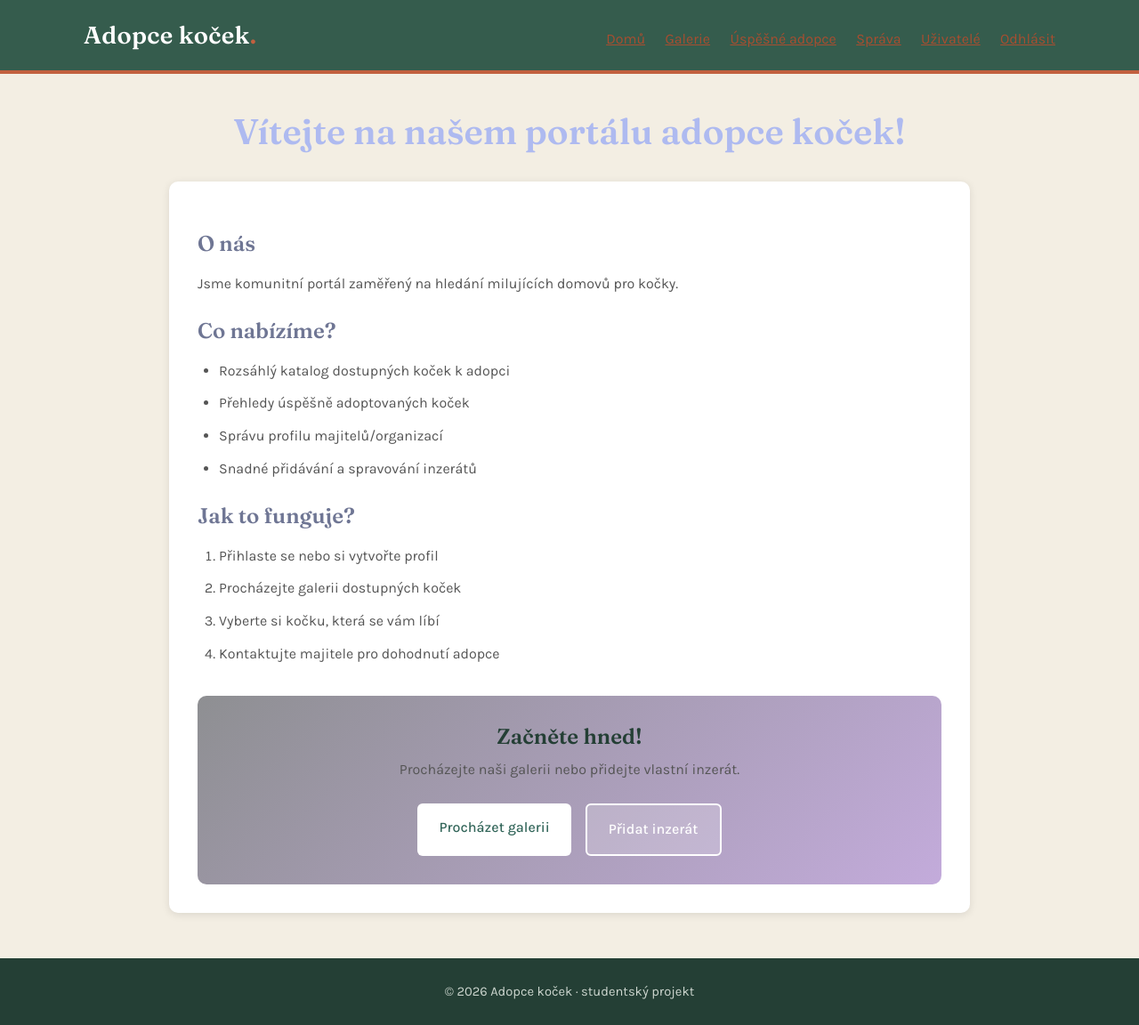
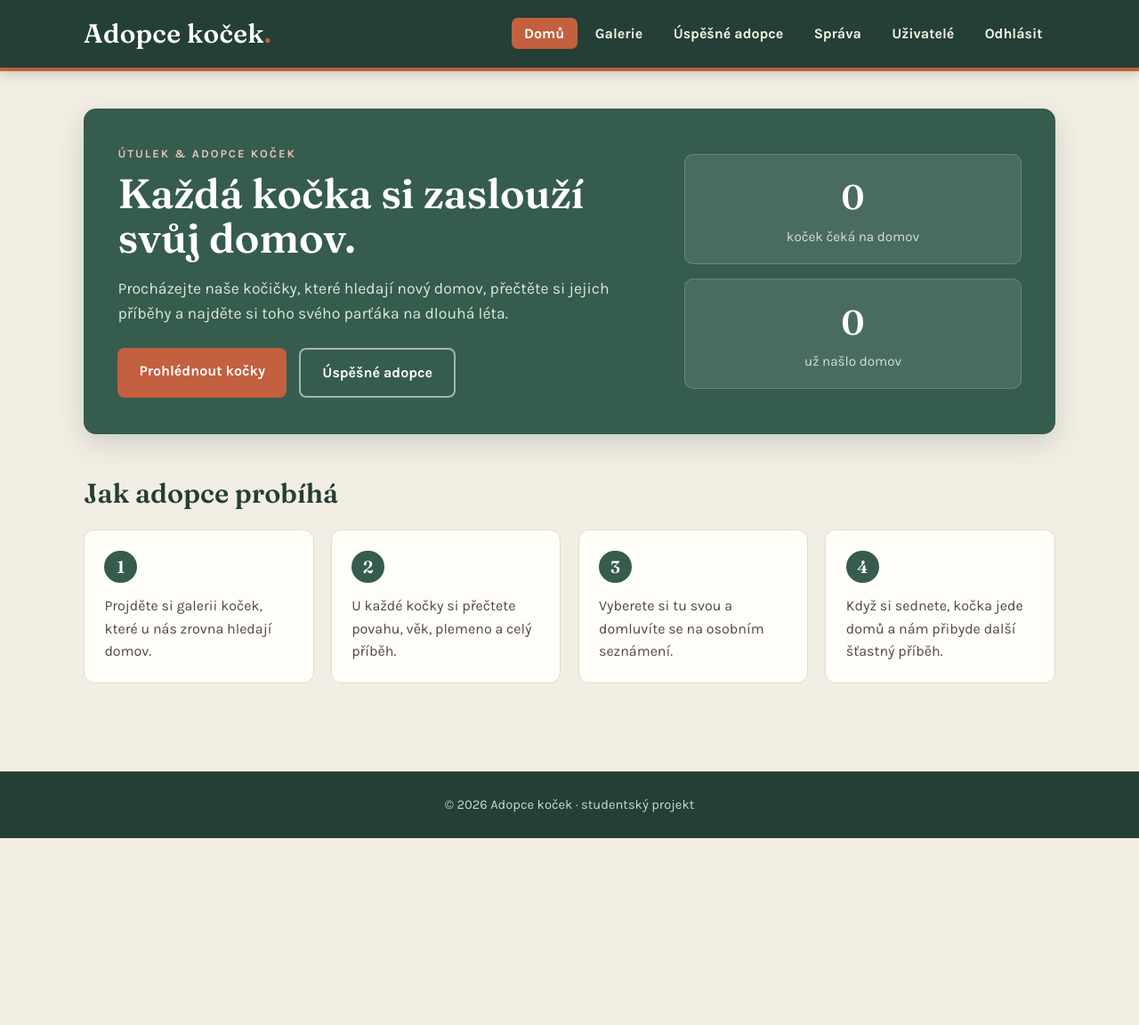
Before and after one commit to Veka741/WebProjekt3, a CodeIgniter 4 app: the page made by app/Views/home.php in a window 1280 px wide. Shown: the whole page at 89% size. After the commit the page ends 942 px from the top, so only its background shows below. Run offline with PHP 8.4 and a stand-in for CodeIgniter, Linux system fonts and the light colour scheme; the template is opened without the code that fills it, so the values that code supplies are empty; some libraries are stand-ins or nearby versions.

Commit message:
Improve navbar contrast and build a proper homepage
- Rework the navbar: solid deep-green sticky header, high-contrast cream
  links with a terracotta active pill (the nav-link class was never
  applied by anchor(), so links fell back to the global link colour).
- Turn the plain "about" homepage into a landing page: hero with stats,
  a row of available cats pulled from the DB, and a "how it works" section.

Co-Authored-By: Claude Opus 4.8 <noreply@anthropic.com>

```diff
--- a/app/Views/home.php
+++ b/app/Views/home.php
@@ -1,149 +1,152 @@
 <?= $this->extend('layout') ?>
 
 <?= $this->section('content') ?>
-<div class="about-section">
-    <h1>Vítejte na našem portálu adopce koček!</h1>
 
-    <div class="about-content">
-        <h2>O nás</h2>
-        <p>
-            Jsme komunitní portál zaměřený na hledání milujících domovů pro kočky.
-
-        </p>
-
-        <h2>Co nabízíme?</h2>
-        <ul>
-            <li>Rozsáhlý katalog dostupných koček k adopci</li>
-            <li>Přehledy úspěšně adoptovaných koček</li>
-            <li>Správu profilu majitelů/organizací</li>
-            <li>Snadné přidávání a spravování inzerátů</li>
-        </ul>
-
-        <h2>Jak to funguje?</h2>
-        <ol>
-            <li>Přihlaste se nebo si vytvořte profil</li>
-            <li>Procházejte  galerii dostupných koček</li>
-            <li>Vyberte si kočku, která se vám líbí</li>
-            <li>Kontaktujte majitele pro dohodnutí adopce</li>
-
-        </ol>
-
-        <div class="cta-box">
-            <h3>Začněte hned!</h3>
-            <p>Procházejte naši galerii nebo přidejte vlastní inzerát.</p>
-            <div class="cta-buttons">
-                <a href="/gallery" class="btn btn-primary"> Procházet galerii</a>
-                <a href="/manage/add" class="btn btn-secondary">Přidat inzerát</a>
-            </div>
+<section class="hero">
+    <div class="hero-text">
+        <p class="eyebrow">Útulek &amp; adopce koček</p>
+        <h1>Každá kočka si zaslouží<br>svůj domov.</h1>
+        <p class="lead">Procházejte naše kočičky, které hledají nový domov, přečtěte si jejich příběhy a najděte si toho svého parťáka na dlouhá léta.</p>
+        <div class="hero-actions">
+            <a href="/gallery" class="btn btn-fill">Prohlédnout kočky</a>
+            <a href="/success" class="btn btn-ghost">Úspěšné adopce</a>
         </div>
     </div>
-</div>
+    <div class="hero-stats">
+        <div class="stat">
+            <span class="num"><?= (int) ($counts['available'] ?? 0) ?></span>
+            <span class="lbl">koček čeká na domov</span>
+        </div>
+        <div class="stat">
+            <span class="num"><?= (int) ($counts['adopted'] ?? 0) ?></span>
+            <span class="lbl">už našlo domov</span>
+        </div>
+    </div>
+</section>
+
+<?php if (!empty($featured)): ?>
+<section class="block">
+    <div class="block-head">
+        <h2>Kočky k adopci</h2>
+        <a href="/gallery" class="more">Zobrazit všechny &rarr;</a>
+    </div>
+    <div class="cards">
+        <?php foreach ($featured as $cat): ?>
+            <article class="card">
+                <div class="card-img">
+                    <?php if (!empty($cat['photo'])): ?>
+                        <img src="<?= base_url('images/' . $cat['photo']) ?>" alt="<?= esc($cat['name']) ?>"
+                             onerror="this.parentNode.classList.add('noimg');this.remove();">
+                    <?php endif; ?>
+                </div>
+                <div class="card-body">
+                    <h3><?= esc($cat['name']) ?></h3>
+                    <p class="meta"><?= esc($cat['breed'] ?: 'Neznámé plemeno') ?> &middot; <?= (int) $cat['age'] ?> let &middot; <?= $cat['gender'] === 'male' ? 'kluk' : 'holka' ?></p>
+                    <?php if (!empty($cat['description'])): ?>
+                        <p class="desc"><?= esc(mb_substr($cat['description'], 0, 110)) ?>…</p>
+                    <?php endif; ?>
+                    <a href="/gallery/detail/<?= $cat['id'] ?>" class="card-link">Více o kočce &rarr;</a>
+                </div>
+            </article>
+        <?php endforeach; ?>
+    </div>
+</section>
+<?php endif; ?>
+
+<section class="block">
+    <h2>Jak adopce probíhá</h2>
+    <div class="steps">
+        <div class="step"><span class="step-no">1</span><p>Projděte si galerii koček, které u nás zrovna hledají domov.</p></div>
+        <div class="step"><span class="step-no">2</span><p>U každé kočky si přečtete povahu, věk, plemeno a celý příběh.</p></div>
+        <div class="step"><span class="step-no">3</span><p>Vyberete si tu svou a domluvíte se na osobním seznámení.</p></div>
+        <div class="step"><span class="step-no">4</span><p>Když si sednete, kočka jede domů a nám přibyde další šťastný příběh.</p></div>
+    </div>
+</section>
 
 <style>
-    .about-section {
-        max-width: 900px;
-        margin: 0 auto;
+    /* ---- Hero ---- */
+    .hero {
+        display: grid;
+        grid-template-columns: 1.6fr 1fr;
+        gap: 2rem;
+        align-items: center;
+        background: var(--green);
+        color: #f4efe4;
+        border-radius: 14px;
+        padding: 2.6rem 2.4rem;
+        margin-bottom: 3rem;
+        box-shadow: 0 10px 30px rgba(36,63,53,.18);
     }
+    .hero .eyebrow {
+        text-transform: uppercase; letter-spacing: 2px; font-size: .8rem;
+        color: #e7c3b4; font-weight: 700; margin-bottom: .6rem;
+    }
+    .hero h1 { color: #fff; font-size: 2.9rem; line-height: 1.08; margin-bottom: 1rem; }
+    .hero .lead { color: #dfe7df; font-size: 1.1rem; max-width: 36rem; margin-bottom: 1.6rem; }
+    .hero-actions { display: flex; gap: .9rem; flex-wrap: wrap; }
+    .btn {
+        display: inline-block; padding: .8rem 1.5rem; border-radius: 8px;
+        font-weight: 700; text-decoration: none; font-size: 1rem; transition: transform .12s, background-color .15s;
+    }
+    .btn-fill { background: var(--terra); color: #fff; }
+    .btn-fill:hover { background: var(--terra-dark); transform: translateY(-2px); }
+    .btn-ghost { background: transparent; color: #fff; border: 2px solid rgba(255,255,255,.55); }
+    .btn-ghost:hover { border-color: #fff; transform: translateY(-2px); }
 
-    .about-section h1 {
-        color: #aebaf0ff;
-        margin-bottom: 2rem;
-        font-size: 2.5rem;
-        text-align: center;
+    .hero-stats { display: flex; flex-direction: column; gap: 1rem; }
+    .hero-stats .stat {
+        background: rgba(255,255,255,.1); border: 1px solid rgba(255,255,255,.18);
+        border-radius: 10px; padding: 1.1rem 1.3rem; text-align: center;
     }
+    .hero-stats .num { display: block; font-family: 'Fraunces', serif; font-size: 2.4rem; color: #fff; font-weight: 600; }
+    .hero-stats .lbl { color: #d8e0d8; font-size: .95rem; }
 
-    .about-content {
-        background-color: white;
-        padding: 2rem;
-        border-radius: 10px;
-        box-shadow: 0 2px 10px rgba(0,0,0,0.1);
-        line-height: 1.8;
+    /* ---- Blocks ---- */
+    .block { margin-bottom: 3rem; }
+    .block-head { display: flex; justify-content: space-between; align-items: baseline; margin-bottom: 1.4rem; }
+    .block h2 { font-size: 1.9rem; margin-bottom: 1.4rem; }
+    .block-head h2 { margin-bottom: 0; }
+    .block-head .more { color: var(--terra-dark); text-decoration: none; font-weight: 700; }
+    .block-head .more:hover { text-decoration: underline; }
+
+    .cards { display: grid; grid-template-columns: repeat(3, 1fr); gap: 1.6rem; }
+    .card {
+        background: var(--card); border: 1px solid var(--line); border-radius: 12px; overflow: hidden;
+        display: flex; flex-direction: column; transition: transform .15s, box-shadow .15s;
     }
+    .card:hover { transform: translateY(-4px); box-shadow: 0 12px 26px rgba(36,63,53,.14); }
+    .card-img { height: 210px; background: #e9e3d4; }
+    .card-img img { width: 100%; height: 100%; object-fit: cover; display: block; }
+    .card-img.noimg { background: linear-gradient(135deg, var(--green) 0%, var(--green-dark) 100%); }
+    .card-body { padding: 1.2rem 1.3rem 1.4rem; display: flex; flex-direction: column; gap: .5rem; flex-grow: 1; }
+    .card-body h3 { font-size: 1.4rem; }
+    .card-body .meta { color: var(--muted); font-size: .92rem; }
+    .card-body .desc { color: #4f4a40; font-size: .95rem; }
+    .card-link { margin-top: auto; color: var(--terra-dark); font-weight: 700; text-decoration: none; }
+    .card-link:hover { text-decoration: underline; }
 
-    .about-content h2 {
-        color: #6f7694ff;
-        margin: 1.5rem 0 1rem 0;
-        font-size: 1.5rem;
+    /* ---- Steps ---- */
+    .steps { display: grid; grid-template-columns: repeat(4, 1fr); gap: 1.2rem; }
+    .step {
+        background: var(--card); border: 1px solid var(--line); border-radius: 12px; padding: 1.4rem;
     }
+    .step-no {
+        display: inline-flex; align-items: center; justify-content: center;
+        width: 2.3rem; height: 2.3rem; border-radius: 50%;
+        background: var(--green); color: #fff; font-family: 'Fraunces', serif; font-weight: 600; font-size: 1.2rem;
+        margin-bottom: .8rem;
+    }
+    .step p { color: #4f4a40; }
 
-    .about-content p {
-        margin-bottom: 1rem;
-        color: #555;
+    @media (max-width: 900px) {
+        .hero { grid-template-columns: 1fr; }
+        .hero h1 { font-size: 2.3rem; }
+        .cards { grid-template-columns: 1fr 1fr; }
+        .steps { grid-template-columns: 1fr 1fr; }
     }
-
-    .about-content ul,
-    .about-content ol {
-        margin-left: 1.5rem;
-        margin-bottom: 1rem;
-    }
-
-    .about-content li {
-        margin-bottom: 0.5rem;
-        color: #555;
-    }
-
-    .cta-box {
-        background: linear-gradient(135deg, #8e8f92ff 0%, #c3abdbff 100%);
-        color: white;
-        padding: 2rem;
-        border-radius: 10px;
-        margin-top: 2rem;
-        text-align: center;
-    }
-
-    .cta-box h3 {
-        font-size: 1.5rem;
-        margin-bottom: 0.5rem;
-    }
-
-    .cta-buttons {
-        display: flex;
-        gap: 1rem;
-        justify-content: center;
-        margin-top: 1.5rem;
-        flex-wrap: wrap;
-    }
-
-    .btn {
-        display: inline-block;
-        padding: 0.8rem 1.5rem;
-        border-radius: 6px;
-        text-decoration: none;
-        cursor: pointer;
-        border: none;
-        font-size: 1rem;
-        transition: all 0.3s;
-        font-weight: 500;
-    }
-
-    .btn-primary {
-        background-color: white;
-        color: #33665a;
-    }
-
-    .btn-primary:hover {
-        transform: translateY(-2px);
-        box-shadow: 0 5px 15px rgba(0,0,0,0.2);
-    }
-
-    .btn-secondary {
-        background-color: rgba(255,255,255,0.2);
-        color: white;
-        border: 2px solid white;
-    }
-
-    .btn-secondary:hover {
-        background-color: rgba(255,255,255,0.3);
-    }
-
-    @media (max-width: 768px) {
-        .about-section h1 {
-            font-size: 1.8rem;
-        }
-
-        .cta-buttons {
-            flex-direction: column;
-        }
+    @media (max-width: 560px) {
+        .cards, .steps { grid-template-columns: 1fr; }
+        .hero { padding: 2rem 1.5rem; }
     }
 </style>
 <?= $this->endSection() ?>
--- a/app/Views/layout.php
+++ b/app/Views/layout.php
@@ -43,23 +43,27 @@
 
         /* ---- Header ---- */
         header {
-            background-color: var(--green);
-            color: #f3eee3;
+            background-color: var(--green-dark);
+            color: #fff;
             border-bottom: 4px solid var(--terra);
+            box-shadow: 0 3px 12px rgba(0,0,0,.18);
+            position: sticky;
+            top: 0;
+            z-index: 50;
         }
-        header .container { padding-top: 1.1rem; padding-bottom: 1.1rem; }
+        header .container { padding-top: .9rem; padding-bottom: .9rem; }
 
         nav {
             display: flex;
             justify-content: space-between;
-            align-items: baseline;
+            align-items: center;
             flex-wrap: wrap;
-            gap: 1.2rem;
+            gap: 1rem;
         }
 
         .logo {
             font-family: 'Fraunces', Georgia, serif;
-            font-size: 1.7rem;
+            font-size: 1.85rem;
             font-weight: 600;
             color: #fff;
             letter-spacing: 0.3px;
@@ -69,21 +73,22 @@
         nav ul {
             list-style: none;
             display: flex;
-            gap: 1.4rem;
+            gap: .35rem;
             flex-wrap: wrap;
-            align-items: baseline;
+            align-items: center;
         }
 
-        nav a.nav-link {
-            color: #ece6d8;
+        nav ul a {
+            color: #f7f2e7;
             text-decoration: none;
-            font-weight: 500;
-            font-size: 1.02rem;
-            padding-bottom: 3px;
-            border-bottom: 2px solid transparent;
-            transition: border-color .15s, color .15s;
+            font-weight: 600;
+            font-size: 1rem;
+            padding: .5rem .9rem;
+            border-radius: 7px;
+            transition: background-color .15s, color .15s;
         }
-        nav a.nav-link:hover { color: #fff; border-bottom-color: var(--terra); }
+        nav ul a:hover { background-color: rgba(255,255,255,.16); color: #fff; }
+        nav ul a.active { background-color: var(--terra); color: #fff; }
 
         main { min-height: calc(100vh - 210px); padding: 2.6rem 0 3.2rem; }
 
@@ -161,19 +166,22 @@
 <body>
     <header>
         <div class="container">
+            <?php
+                $cur = trim(uri_string(), '/');
+                $active = fn (string $p) => ($p === '' ? $cur === '' : str_starts_with($cur, $p)) ? 'active' : '';
+            ?>
             <nav>
-                <div class="logo">Adopce koček<span class="dot">.</span></div>
+                <a href="<?= site_url('/') ?>" class="logo" style="text-decoration:none">Adopce koček<span class="dot">.</span></a>
                 <ul>
-                    <li><?= anchor('/', 'Domů', 'nav-link'); ?></li>
-                    <li><?= anchor('gallery', 'Galerie', 'nav-link'); ?></li>
-                    <li><?= anchor('success', 'Úspěšné adopce', 'nav-link'); ?></li>
-                    <?php $isLoggedIn = (bool) session('user_id'); ?>
-                    <?php if ($isLoggedIn): ?>
-                        <li><?= anchor('manage', 'Správa', 'nav-link'); ?></li>
-                        <li><?= anchor('admin/users', 'Uživatelé', 'nav-link'); ?></li>
-                        <li><?= anchor('auth/logout', 'Odhlásit', 'nav-link'); ?></li>
+                    <li><a href="<?= site_url('/') ?>" class="<?= $active('') ?>">Domů</a></li>
+                    <li><a href="<?= site_url('gallery') ?>" class="<?= $active('gallery') ?>">Galerie</a></li>
+                    <li><a href="<?= site_url('success') ?>" class="<?= $active('success') ?>">Úspěšné adopce</a></li>
+                    <?php if ((bool) session('user_id')): ?>
+                        <li><a href="<?= site_url('manage') ?>" class="<?= $active('manage') ?>">Správa</a></li>
+                        <li><a href="<?= site_url('admin/users') ?>" class="<?= $active('admin') ?>">Uživatelé</a></li>
+                        <li><a href="<?= site_url('auth/logout') ?>">Odhlásit</a></li>
                     <?php else: ?>
-                        <li><?= anchor('auth/login', 'Přihlásit', 'nav-link'); ?></li>
+                        <li><a href="<?= site_url('auth/login') ?>" class="<?= $active('auth') ?>">Přihlásit</a></li>
                     <?php endif; ?>
                 </ul>
             </nav>
```
Also changed, not shown: app/Controllers/Home.php (+13 -1 lines).
